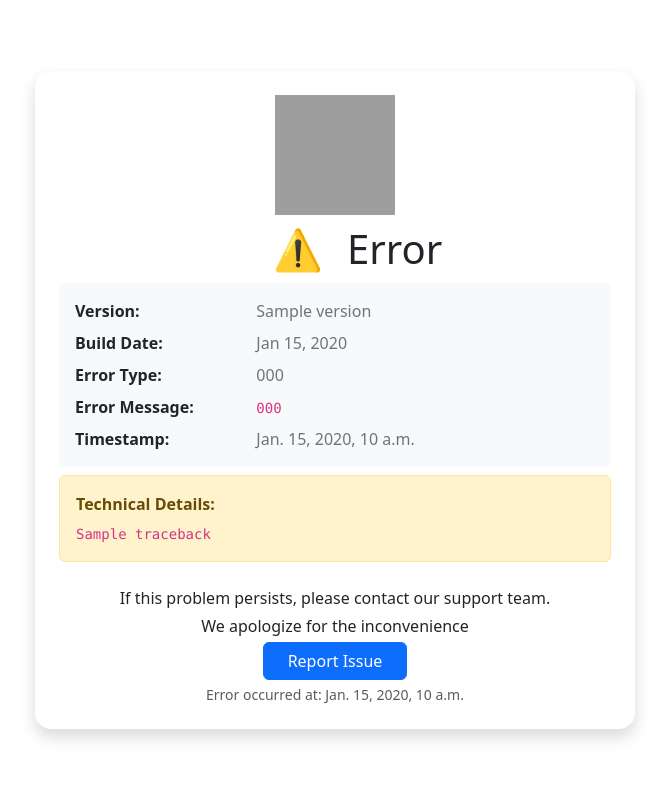
After one commit to ctasada/stonks-overwatch, a Django app: template src/stonks_overwatch/templates/500.html in a window 1280 px wide. The commit adds this page. Shown: the whole page, without its empty margins (305-974 px from the left). Run offline with Django 5.2, Linux system fonts and the light colour scheme; the template is opened without the code that fills it: most values are stand-ins (such as "Sample title", 1, 10 or a date in 2020); parts of the project's set-up code (start-up, migrations or seed data) failed here and were passed over; some libraries are stand-ins or nearby versions; grey boxes are pictures that could not be loaded.

Commit message:
Error Page (#120)
Now, by default, when an error happens, the application shows a custom error page with relevant information and option to report it.

This page hides all the internals and only exposes the minimum information.

When using `DEBUG_MODE=True` the standard Django error page is used.

```diff
--- /dev/null
+++ b/src/stonks_overwatch/templates/500.html
@@ -0,0 +1,95 @@
+{% load static %}
+<!DOCTYPE html>
+<html lang="en">
+<head>
+    <meta charset="UTF-8">
+    <meta name="viewport" content="width=device-width, initial-scale=1.0">
+    <title>Stonks Overwatch - Server Error</title>
+    <link rel="icon" type="image/png" href="{% static 'stonks_overwatch-32x32.png' %}" sizes="32x32">
+
+    <!-- Bootstrap CSS CDN -->
+    <link href="{% static 'bootstrap/dist/css/bootstrap.min.css' %}" rel="stylesheet">
+    <link href="{% static 'bootstrap-icons/font/bootstrap-icons.css' %}" rel="stylesheet">
+    <!-- JavaScript Bundle with Popper -->
+    <script src="{% static 'bootstrap/dist/js/bootstrap.bundle.min.js' %}"></script>
+    <!-- jQuery CDN - Slim version (=without AJAX) -->
+    <script src="{% static 'jquery/dist/jquery.slim.min.js' %}"></script>
+
+    <!-- Custom CSS -->
+    <link rel="stylesheet" href="{% static 'style.css' %}">
+
+    <style>
+        body {
+            background: linear-gradient(135deg, var(--primary-color) 0%, var(--primary-dark) 100%);
+            background-attachment: fixed;
+        }
+
+        /* Ensure the gradient works in dark mode too */
+        @media (prefers-color-scheme: dark) {
+            body {
+                background: linear-gradient(135deg, var(--primary-color) 0%, var(--primary-dark) 100%);
+            }
+        }
+    </style>
+</head>
+<body class="min-vh-100 d-flex align-items-center justify-content-center">
+    <div class="container py-2">
+        <div class="bg-white rounded-4 shadow p-4 mx-auto" style="max-width: 600px;">
+            <img class="d-block mx-auto mb-1" src="{% static 'stonks_overwatch-512.png' %}" alt="Stonks Overwatch" width="120" height="120" />
+
+            <div class="row mb-1 align-items-center">
+                <div class="col-6 text-end fs-1">⚠️</div>
+                <div class="col-6 text-start fs-1 text-dark">Error</div>
+            </div>
+
+            {% if exception_type %}
+            <div class="bg-light rounded p-3 mb-2">
+                <div class="row mb-2">
+                    <div class="col-4 fw-semibold text-dark">Version:</div>
+                    <div class="col-8 text-secondary">{{ version }}</div>
+                </div>
+                <div class="row mb-2">
+                    <div class="col-4 fw-semibold text-dark">Build Date:</div>
+                    <div class="col-8 text-secondary">{{ build_date|date:"M d, Y" }}</div>
+                </div>
+                <div class="row mb-2">
+                    <div class="col-4 fw-semibold text-dark">Error Type:</div>
+                    <div class="col-8 text-secondary">{{ exception_type }}</div>
+                </div>
+                {% if exception_message %}
+                <div class="row mb-2">
+                    <div class="col-4 fw-semibold text-dark">Error Message:</div>
+                    <div class="col-8 text-secondary">
+                        <code class="small">{{ exception_message|truncatechars:120 }}</code>
+                    </div>
+                </div>
+                {% endif %}
+                <div class="row">
+                    <div class="col-4 fw-semibold text-dark">Timestamp:</div>
+                    <div class="col-8 text-secondary" id="timestamp">{{ timestamp }}</div>
+                </div>
+            </div>
+            {% endif %}
+
+            {% if traceback %}
+            <div class="alert alert-warning mb-4">
+                <strong>Technical Details:</strong>
+                <div class="mt-2">
+                    <code class="small" style="white-space: pre-wrap; max-height: 200px; overflow-y: auto; display: block;">{{ traceback }}</code>
+                </div>
+            </div>
+            {% endif %}
+
+            <div class="text-center">
+                <p class="mb-1">If this problem persists, please contact our support team.</p>
+                <p class="mb-1">We apologize for the inconvenience</p>
+                <a href="{{ support_url }}" class="btn btn-primary px-4">
+                    Report Issue <i class="bi bi-envelope"></i>
+                </a>
+                <p class="mb-0 mt-1 text-muted small">Error occurred at: <span id="timestamp-display">{{ timestamp }}</span></p>
+            </div>
+
+        </div>
+    </div>
+</body>
+</html>
--- a/src/stonks_overwatch/templates/components/distribution_with_list.html
+++ b/src/stonks_overwatch/templates/components/distribution_with_list.html
@@ -10,11 +10,11 @@
                     <div class="d-flex align-items-center">
                         {% if item.product_type %}
                             {% if item.product_type == 'sector' %}
-                                <i class="fas fa-{{ item.symbol }} bg-white rounded-circle p-2"></i>
+                                <i class="fas fa-{{ item.symbol }} bg-white rounded-circle border border-primary p-2"></i>
                             {% elif item.product_type == 'cash' %}
-                                <i class="fas fa-{{ item.symbol }} bg-white rounded-circle p-2"></i>
+                                <i class="fas fa-{{ item.symbol }} bg-white rounded-circle border border-primary p-2"></i>
                             {% else %}
-                                <img class="rounded-circle bg-white" src="{% url 'asset_logo' product_type=item.product_type|lower symbol=item.symbol|lower %}" width="30" height="30" alt="{{ item.symbol }} logo" onerror="this.style.display='none'">
+                                <img class="rounded-circle bg-white border border-primary" src="{% url 'asset_logo' product_type=item.product_type|lower symbol=item.symbol|lower %}" width="30" height="30" alt="{{ item.symbol }} logo" onerror="this.style.display='none'">
                             {% endif %}
                         {% endif %}
                     </div>
```
Also changed, not shown: src/stonks_overwatch/middleware/error_handler.py (added, +66 -0 lines), src/stonks_overwatch/settings.py (+9 -2 lines), src/stonks_overwatch/templates/expired.html (+4 -4 lines).
